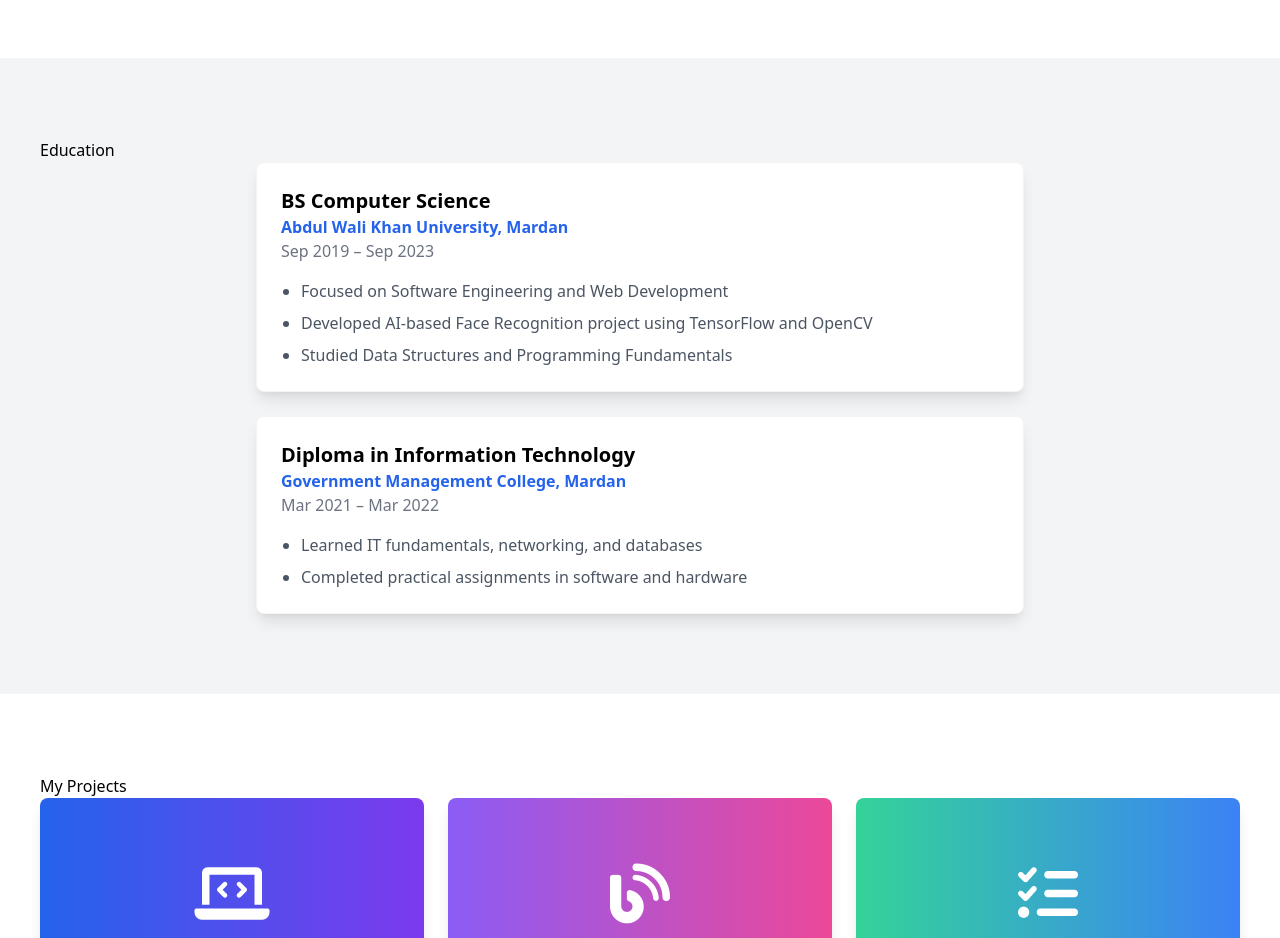
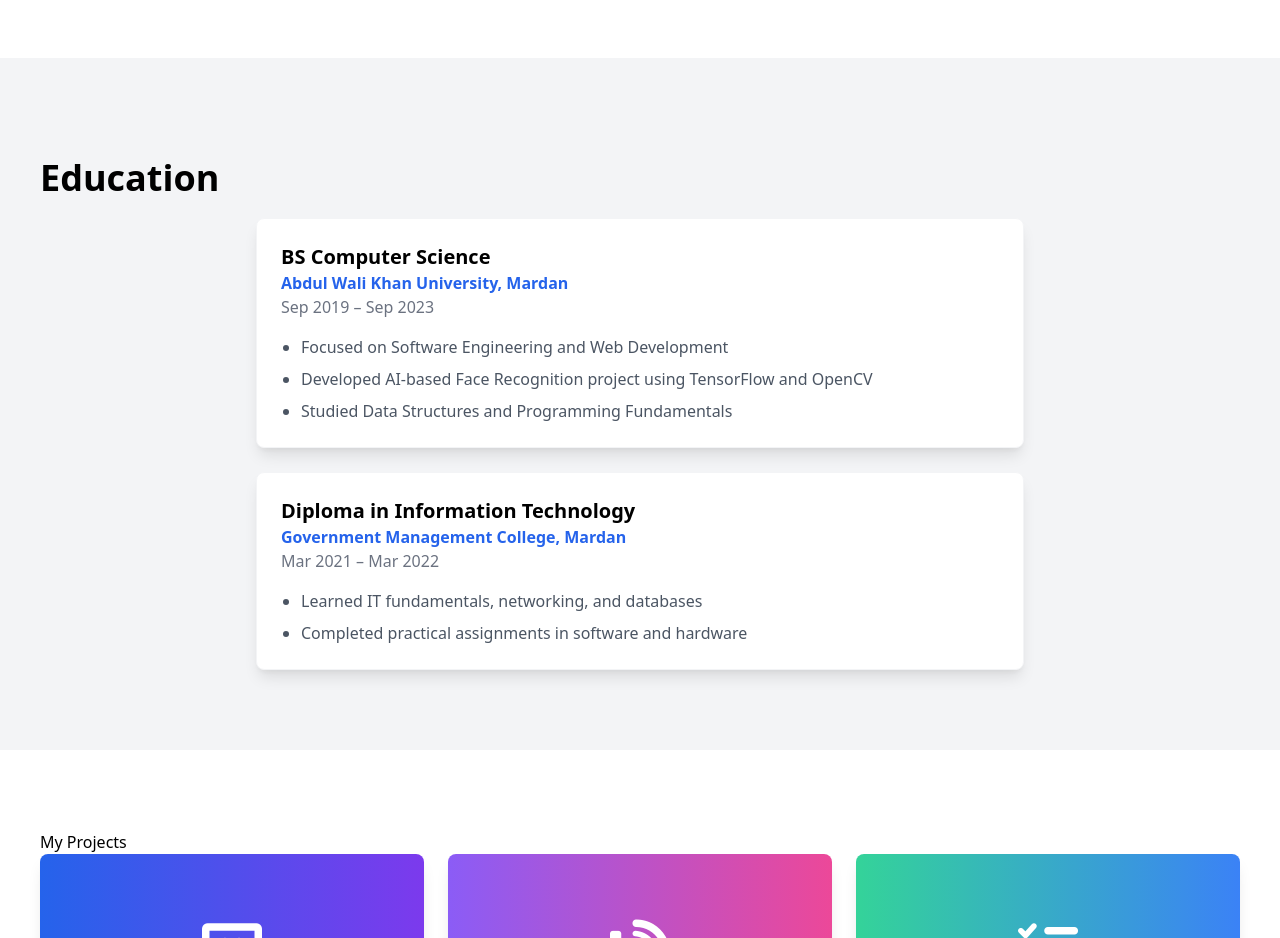
Before and after one commit to ShahabRasool/My-Portfolio, a website: page Portfoolio.html in a window 1280 px wide. Shown: the part 1920-2858 px from the top of the page. Drawn offline with nearby package versions, Linux system fonts and the light colour scheme.

Commit message:
add some changes

```diff
--- a/Portfoolio.html
+++ b/Portfoolio.html
@@ -214,7 +214,7 @@
         <!-- Education Section -->
         <section id="education" class="py-20 bg-gray-100 px-5 md:px-10 xl:px-[80px] 2xl:px-[120px]">
             <div class="mx-auto">
-                <h2 class="section-title" data-aos="fade-up">Education</h2>
+                <h2 class="section-title  py-5 text-4xl font-bold" data-aos="fade-up">Education</h2>
                 <div class="max-w-3xl mx-auto space-y-6">
                     <div class="bg-white p-6 rounded-lg shadow-lg border border-gray-100 hover:shadow-xl transition hover:border-blue-600" data-aos="fade-up">
                         <h3 class="text-xl font-bold text-dark hover:text-blue-600 transition">BS Computer Science</h3>
```
